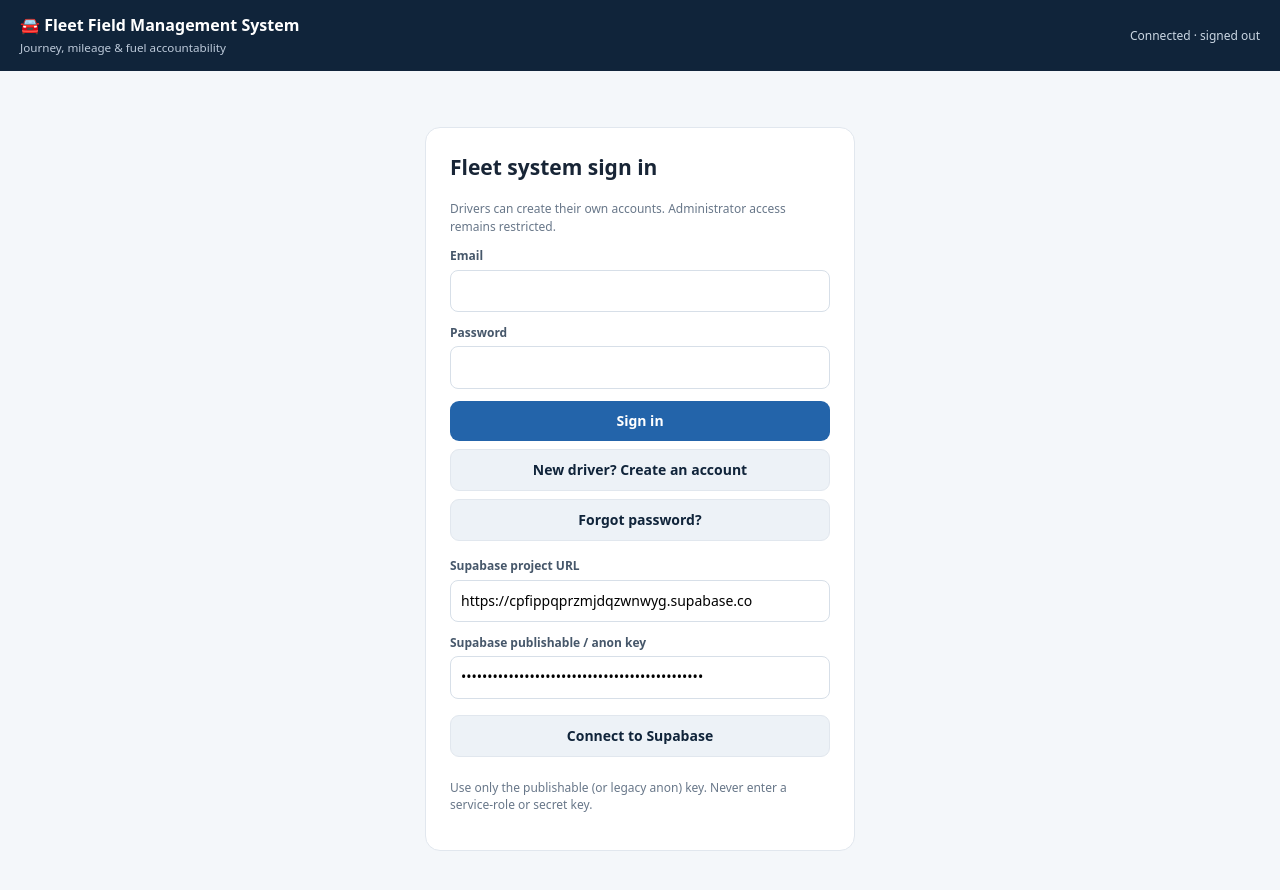
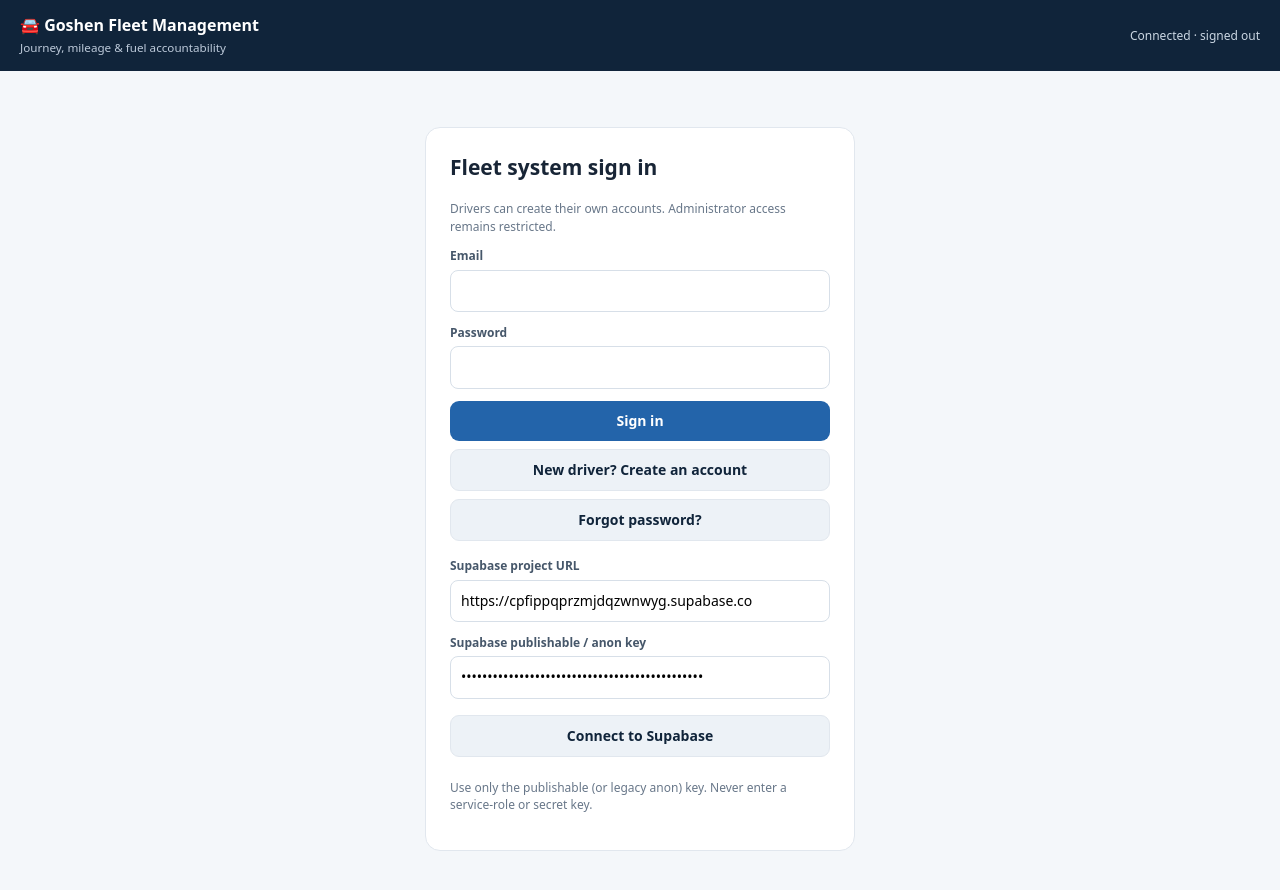
Before and after one commit to goshenfleetmanagement/Fleet-management-, a plain HTML site: page index.html in a window 1280 px wide. Drawn offline with nearby package versions, Linux system fonts and the light colour scheme.

Commit message:
Rebrand website as Goshen Fleet Management

```diff
--- a/index.html
+++ b/index.html
@@ -2,7 +2,7 @@
 <html lang="en">
 <head>
 <meta charset="utf-8"><meta name="viewport" content="width=device-width,initial-scale=1">
-<title>Fleet Field Management System</title>
+<title>Goshen Fleet Management</title>
 <script src="https://cdn.jsdelivr.net/npm/@supabase/supabase-js@2"></script>
 <style>
 :root{--navy:#10243a;--blue:#2364aa;--pale:#eaf2fb;--ink:#182536;--muted:#687789;--line:#e1e7ee;--bg:#f4f7fa;--green:#16845b;--amber:#a96808;--red:#b83c3c}
@@ -12,7 +12,7 @@ header{background:var(--navy);color:white;padding:14px 20px;display:flex;justify
 @media(max-width:560px){.formgrid{grid-template-columns:1fr}.field.full{grid-column:auto}.head{display:block}.head button{margin-top:10px}.cards{gap:8px}.card{padding:12px}.metric{font-size:22px}header{padding:12px}}
 </style></head>
 <body>
-<header><div><h1>🚘 Fleet Field Management System</h1><small>Journey, mileage & fuel accountability</small></div><div class="statusline" id="sessionInfo">Not connected</div></header>
+<header><div><h1>🚘 Goshen Fleet Management</h1><small>Journey, mileage & fuel accountability</small></div><div class="statusline" id="sessionInfo">Not connected</div></header>
 <div id="loginView" class="login">
 <h2>Fleet system sign in</h2><p class="muted small">Drivers can create their own accounts. Administrator access remains restricted.</p>
 <div id="recoveryPanel" class="hidden">
```
